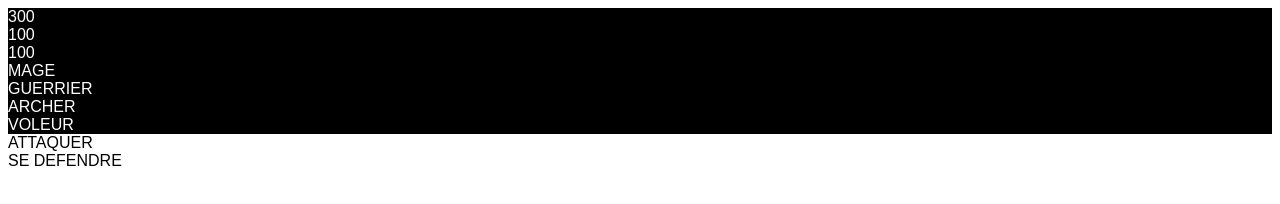
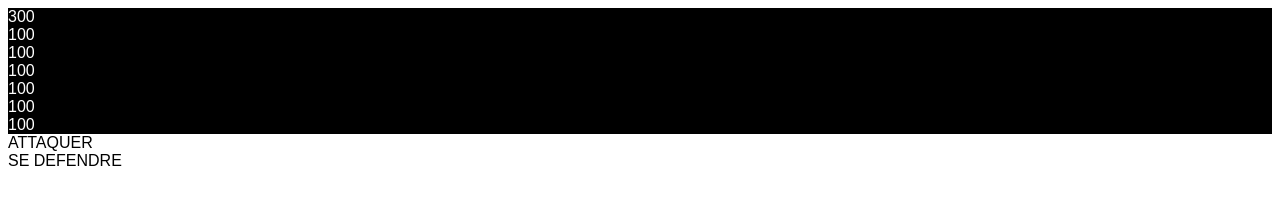
Before and after one commit to Jusdebanane/JV1A_CHANVRILLiam_RPGbattle, a plain HTML site: page index.html in a window 1280 px wide. Drawn offline with Linux system fonts and the light colour scheme.

Commit message:
Update index.html

```diff
--- a/index.html
+++ b/index.html
@@ -9,32 +9,33 @@
     <body>
         <div class="battle">
             <div class="monstres">
-                <div id="boss">
+                <div id="pvBoss">
                     300
                 </div>
-                <div id="monstre1">
+                <div id="pvMonstre1">
                     100
                 </div>
-                <div id="monstre2">
+                <div id="pvMonstre2">
                     100
                 </div>
             </div>
             <div class="heros">
-                <div id="mage">
-                    MAGE
+                <div id="pvMage">
+                    100
                 </div>
-                <div id="guerrier">
-                    GUERRIER
+                <div id="pvGuerrier">
+                    100
                 </div>
-                <div id="archer">
-                    ARCHER
+                <div id="pvArcher">
+                    100
                 </div>
-                <div id="voleur">
-                    VOLEUR
+                <div id="pvVoleur">
+                    100
                 </div>
             </div>
         </div>
         <div class="ui">
+            <div id="action"></div>
             <div class="bouttons">
                 <div id="attaque">
                     ATTAQUER
```
